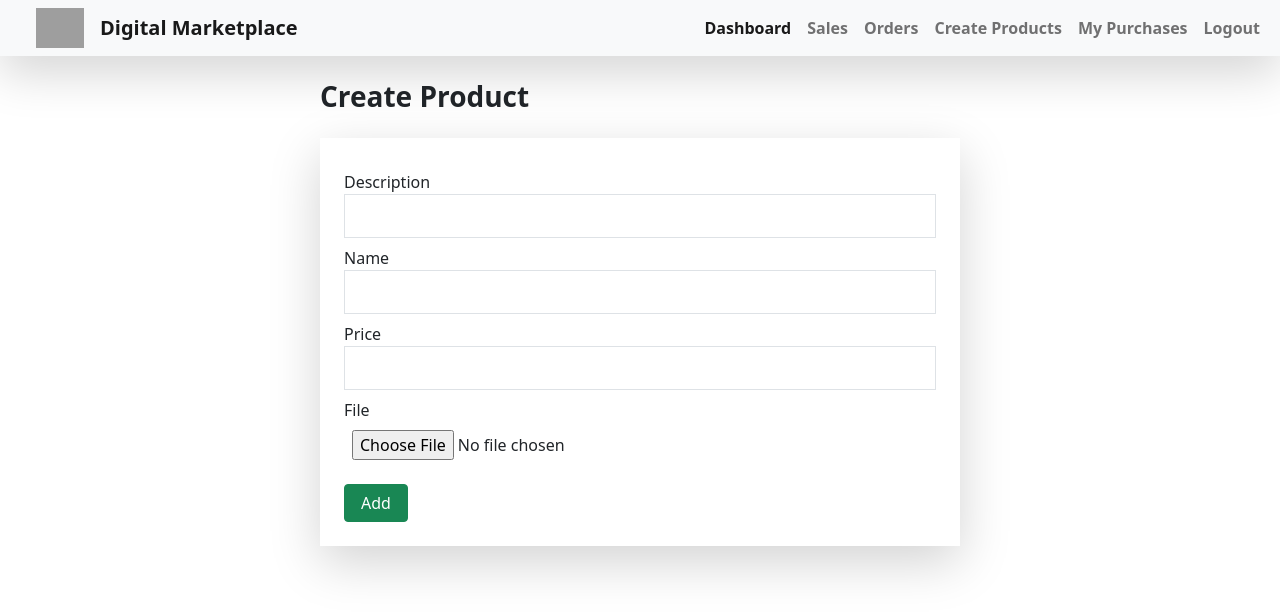
After one commit to Ritesh-Tiwari/Django-Masterclass, a Django app: page /createproduct/ in a window 1280 px wide. The commit adds this page. Shown: the top 616 px of the page. Run offline with Django 3.2, Linux system fonts and the light colour scheme; grey boxes are pictures that could not be loaded.

Commit message:
creating add product form and save the data in database

```diff
--- a/dMarket/myapp/templates/myapp/base.html
+++ b/dMarket/myapp/templates/myapp/base.html
@@ -13,6 +13,13 @@
       a.nav-link{
       color: rgb(0, 0, 0);
       font-weight: 800;
+      }
+      input{
+        border: none;
+        outline:none;
+      }
+      input:active{
+        outline: none;
       }
     </style>
   </head>
--- /dev/null
+++ b/dMarket/myapp/templates/myapp/create_product.html
@@ -0,0 +1,38 @@
+{% extends "myapp/base.html" %}
+{% block title %}
+<title>Create Product</title>
+
+{% endblock %}
+{% block body %}
+<div class="mx-auto mt-4 round" style="width: 50%;">
+    <h3 class="fw-bold my-4"> Create Product</h3>
+    <form  class="shadow-lg p-4" action="" method="post" enctype="multipart/form-data">
+        {% csrf_token %}
+        <div class="my-2">
+            <label for="">Description</label>
+            <div class="border p-2"> {{ product_form.description }}</div>
+        </div>
+
+        <div class="my-2">
+            <label for="">Name</label>
+            <div class="border p-2"> {{ product_form.name }}</div>
+        </div>
+
+        <div class="my-2">
+            <label for="">Price</label>
+            <div class="border p-2"> {{ product_form.price }}</div>
+        </div>
+
+        <div class="my-2">
+            <label for="">File</label>
+            <div class="p-2"> {{ product_form.file }}</div>
+        </div>
+        <div class="mt-3">
+            <button type="submit" class="btn btn-success px-3"> Add</button>
+
+        </div>
+
+    </form>
+</div>
+
+{% endblock %}
--- a/dMarket/myapp/urls.py
+++ b/dMarket/myapp/urls.py
@@ -7,6 +7,5 @@ urlpatterns = [
     path('success/', views.payment_success_view, name="success"),
     path('failed/', views.payment_failed_view, name="failed"),
     path('api/checkout-session/<int:id>/', views.create_checkout_session, name="api_checkout_session"),
-
-
+    path('createproduct/',views.create_product, name="create_product"),
 ]
--- a/dMarket/myapp/views.py
+++ b/dMarket/myapp/views.py
@@ -1,6 +1,7 @@
-from django.shortcuts import get_object_or_404, render
+from django.shortcuts import get_object_or_404, render, redirect
 from django.urls import reverse
 from .models import Product, Orderdetail
+from .forms import ProductForm
 from django.conf import settings
 from django.views.decorators.csrf import csrf_exempt
 import stripe
@@ -81,3 +82,15 @@ def payment_success_view(request):
 
 def payment_failed_view(request):
     return render(request, 'myapp/failed.html')
+
+
+def create_product(request):
+    if request.method =='POST':
+        product_form = ProductForm(request.POST,request.FILES)
+        if product_form.is_valid():
+            new_product = product_form.save()
+            return redirect('index')
+
+    product_form = ProductForm()
+
+    return render(request,'myapp/create_product.html',{'product_form': product_form})
```
Also changed, not shown: dMarket/db.sqlite3, 1 other file.
